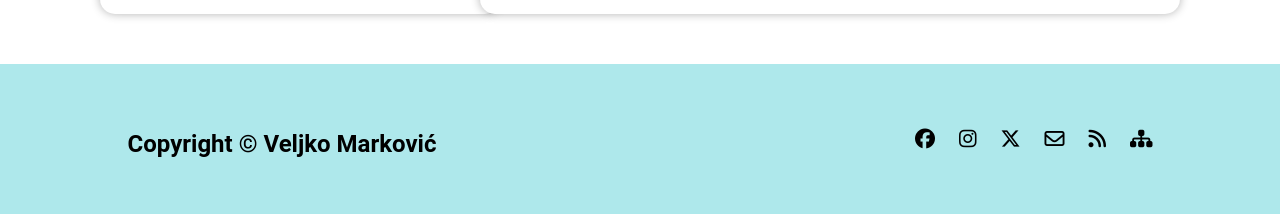
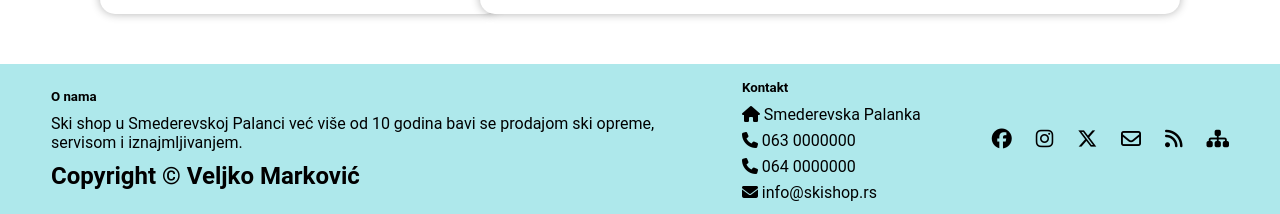
Before and after one commit to veljkomarkovic126/websajt, a plain HTML site: page pages/o-nama.html in a window 1280 px wide. Shown: the part 1520-1734 px from the top of the page. Drawn offline with Linux system fonts and the light colour scheme.

Commit message:
o-nama.html

```diff
--- a/pages/o-nama.html
+++ b/pages/o-nama.html
@@ -73,15 +73,24 @@
 
     <div class="footer">
         <div class="footerlevo">
+            <h5>O nama</h5>
+            <p>Ski shop u Smederevskoj Palanci već više od 10 godina bavi se prodajom ski opreme, servisom i iznajmljivanjem.</p>
             <h2>Copyright &copy Veljko Marković</h2>
+        </div>
+        <div class="foootersredina">
+            <h5>Kontakt</h5>
+            <p><i class="fa-solid fa-house"></i> Smederevska Palanka</p>
+            <p><i class="fa-solid fa-phone"></i> 063 0000000</p>
+            <p><i class="fa-solid fa-phone"></i> 064 0000000</p>
+            <p><i class="fa-solid fa-envelope"></i> info@skishop.rs</p>
         </div>
         <div class="footerdesno">
             <a href="https://www.facebook.com/"><i class="fa-brands fa-facebook"></i></a>
             <a href="https://www.instagram.com/"><i class="fa-brands fa-instagram"></i></a>
             <a href="https://x.com/"><i class="fa-brands fa-x-twitter"></i></a>
             <a href="https://workspace.google.com/intl/sr/gmail/"><i class="fa-regular fa-envelope"></i></a>
-            <a href="../rss.xml"><i class="fa-solid fa-rss"></i></a>
-            <a href="../sitemap.xml"><i class="fa-solid fa-sitemap"></i></a>
+            <a href="rss.xml"><i class="fa-solid fa-rss"></i></a>
+            <a href="sitemap.xml"><i class="fa-solid fa-sitemap"></i></a>
         </div>
     </div>
 </body>
```
